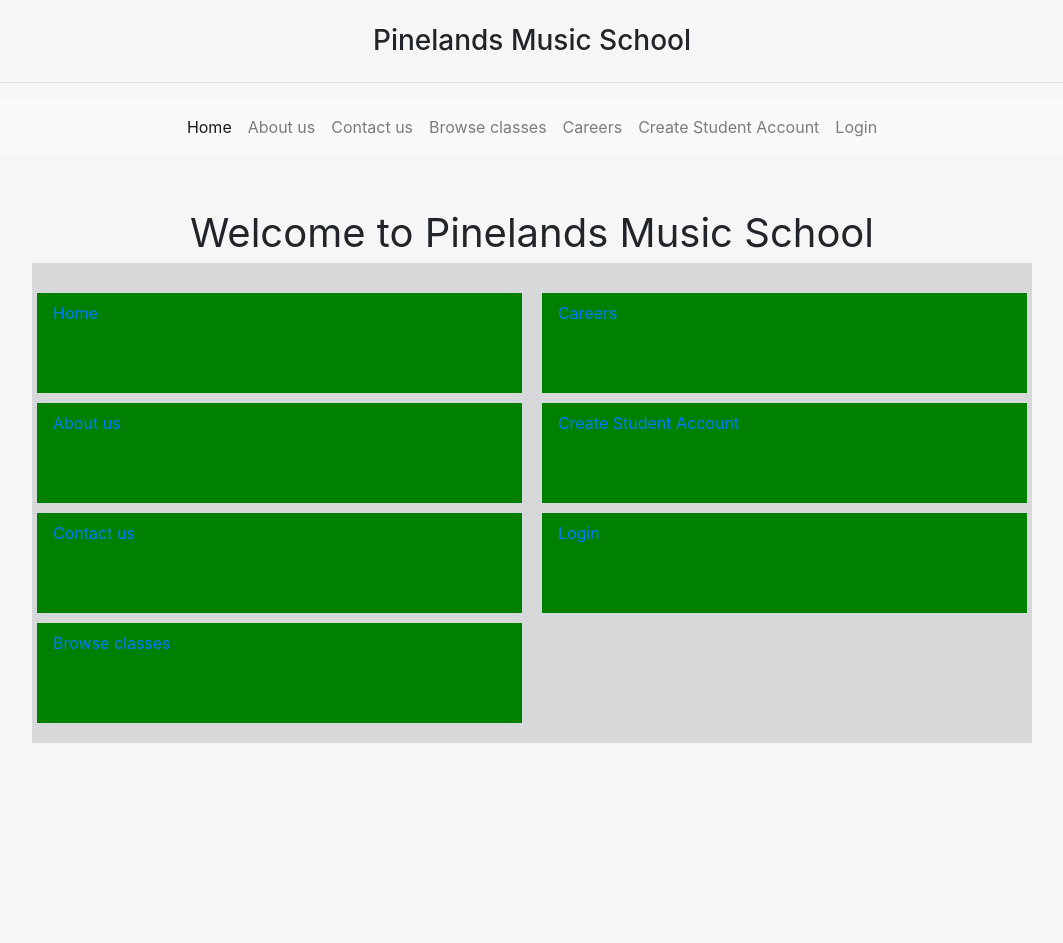
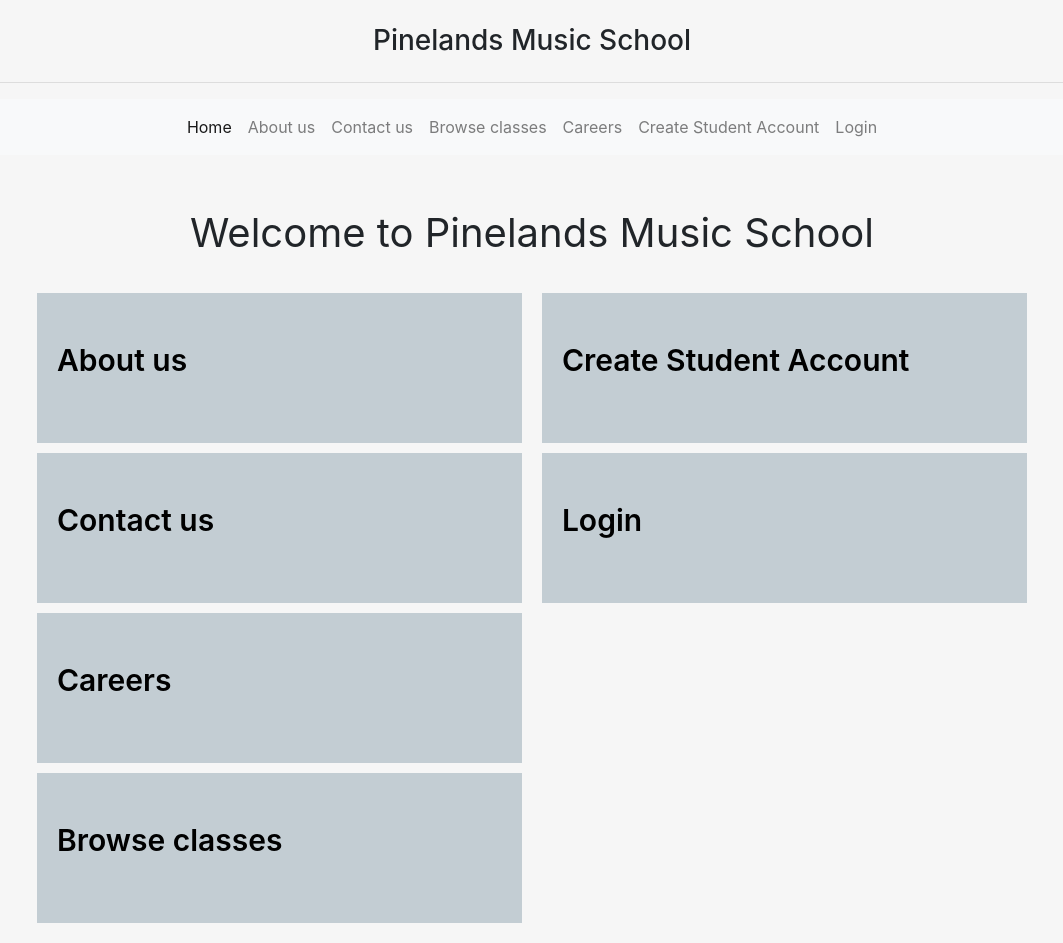
Before and after one commit to koop011/IFB299_piped_piper, a Django app: page / in a window 1280 px wide. Shown: the whole page, without its empty margins (108-1171 px from the left). Before the commit the page ends 743 px from the top, so only its background shows below. Run offline with Django 3.2, Linux system fonts and the light colour scheme; some libraries are stand-ins or nearby versions.

Commit message:
add stuff to welcomepage cause it looks bad

```diff
--- a/Project/IFB299_piped_piper/settings.py
+++ b/Project/IFB299_piped_piper/settings.py
@@ -87,7 +87,7 @@ DATABASES = {
         'ENGINE': 'django.db.backends.mysql',
         'NAME': 'music_school',
         'USER': 'root',
-        'PASSWORD': 'semaphoredb',
+        'PASSWORD': 'Password',
         'HOST': '',
         'PORT': '',
     }
--- a/Project/templates/lessonBooking/lessonConfirm.html
+++ b/Project/templates/lessonBooking/lessonConfirm.html
@@ -30,7 +30,7 @@
                 <p hidden><input type="text" name="day" value={{day}}></input></p>
                 <p hidden><input type="text" name="time" value={{time}}></input></p>
                     <div style="background-color: #bcc2cc; padding: 3px;">
-                        Time: {{ ft }}
+                        Time: {{ ft }}&nbsp&nbsp&nbsp
                         {% if timePeriod == 'full' %}
                             Duration: 60 minutes
                         {% else %}
--- a/Project/templates/welcome_page/includes/htmlsnippet.html
+++ b/Project/templates/welcome_page/includes/htmlsnippet.html
@@ -1,87 +1,144 @@
 {% block content %}
-    <div class="container" style="max-width: 1000px; padding: 20px; background-color: #d6d8d9; margin: 0 auto; min-height: 100%; overflow: hidden">
+    <div class="container" style="max-width: 1000px; padding: 20px;  margin: 0 auto; min-height: 100%; overflow: hidden">
         <style>
             .column{
                 background-color: ;
                 width: 50%;
                 height: 100%;
+                font-size: 10px;
+
 
             }
 
             .outerl{
-                height: 100px;
+                height: 150px;
                 width: 98%;
-                background-color: green;
+                background-color: #c3cdd3;
                 float: left;
                 margin-top:10px;
             }
 
             .outerr{
-                height: 100px;
+                height: 150px;
                 width: 98%;
-                background-color: green;
+                background-color: #c3cdd3;
                 float: right;
                 margin-top:10px;
             }
+
+            .inner{
+                font-size: 30px;
+                font-weight: 600;
+                padding-left: 20px;
+            }
+
+            .outerr:hover {
+                background-color: #ececec;
+            }
+
+            .outerl:hover {
+                background-color: #ececec;
+            }
+
+            a{
+                color: black;
+            }
+
+            a:hover{
+                color: black;
+            }
+
         </style>
         <div class="row">
             <div class="column">
-                <div class="outerl">
-                    <a class="nav-link" href='/'>Home</a> <span class="sr-only">(current)</span></a>
+                <a class="outerl" href='/about/'>
+                    <div class="inner" href='/about/'>
+                        <br>
+                        About us
                     </div>
-                <div class="outerl">
-                    <a class="nav-link" href='/about/'>About us</a>
+                </a>
+                <a class="outerl" href='/contactus/'>
+                    <div class="inner" href='/contactus/'>
+                        <br>
+                        Contact us
                     </div>
-                <div class="outerl">
-                    <a class="nav-link" href='/contactus/'>Contact us</a>
+                </a>
+                <a class="outerl" href='/careers/'>
+                    <div class="inner" href='/careers/'>
+                        <br>
+                        Careers
                     </div>
+                </a>
                 {% if request.user.is_authenticated %}
-                    <div class="outerl">
-                        <a class="nav-link" href='/browse/'>Browse classes</a>
+                    <a class="outerl" href='/browse/'>
+                        <div class="inner" href='/browse/'>
+                            <br>
+                            Browse classes
                         </div>
+                    </a>
                 {% endif %}
                 {% if not request.user.is_authenticated %}
-                    <div class="outerl">
-                        <a class="nav-link" href='/login/'>Browse classes</a>
+                    <a class="outerl" href='/login/'>
+                        <div class="inner" href='/login/'>
+                            <br>
+                            Browse classes
                         </div>
+                    </a>
                 {% endif %}
+
 
             </div>
             <div class="column">
-                    <div class="outerr">
-                        <a class="nav-link" href='/careers/'>Careers</a>
+
+                    {% if request.user.is_staff %}
+                        <a class="outerr" href='/admin/'>
+                            <div class="inner" href='/admin/'>
+                                <br>
+                                Administration
                             </div>
-                    {% if request.user.is_staff %}
-                        <div class="outerr">
-                            <a class="nav-link" href='/admin/'>Administration</a>
-                        </div>
+                        </a>
                     {% endif %}
                     {% if request.user.is_authenticated %}
                         {% if request.user.is_staff %}
-                            <div class="outerr">
-                                <a class="nav-link" href='/staffManagement/'>Account</a>
+                            <a class="outerr" href='/staffManagement/'>
+                                <div class="inner" href='/staffManagement/'>
+                                    <br>
+                                    Account
                                 </div>
+                            </a>
                         {% endif %}
                         {% if not request.user.is_staff %}
-                            <div class="outerr">
-                                <a class="nav-link" href='/account/'>Account</a>
+                            <a class="outerr" href='/account/'>
+                                <div class="inner" href='/account/'>
+                                    <br>
+                                    Account
                                 </div>
+                            </a>
                         {% endif %}
 
                     {% endif %}
 
                     {% if not request.user.is_authenticated %}
-                        <div class="outerr">
-                            <a class="nav-link" href='/create_account/'>Create Student Account</a>
+                        <a class="outerr" href='/create_account/'>
+                            <div class="inner" href='/create_account/'>
+                                <br>
+                                Create Student Account
                             </div>
-                        <div class="outerr">
-                            <a class="nav-link" href='/login/'>Login</a>
+                        </a>
+                        <a class="outerr" href='/login/'>
+                            <div class="inner" href='/login/'>
+                                <br>
+                                Login
                             </div>
+                        </a>
                     {% endif %}
                     {% if request.user.is_authenticated %}
-                        <div class="outerr">
-                            <a class="nav-link" href='/login/loggedOut/'>Log Out</a>
+                        <a class="outerr" href='/login/loggedOut/'>
+                            <div class="inner" href='/login/loggedOut/'>
+                                <br>
+                                Log Out
                             </div>
+                        </a>
                     {% endif %}
             </div>
         </div>
```
Also changed, not shown: Project/lessonBooking/views.py (+7 -1 lines). Lines whose indentation alone changed are shown as unchanged.
